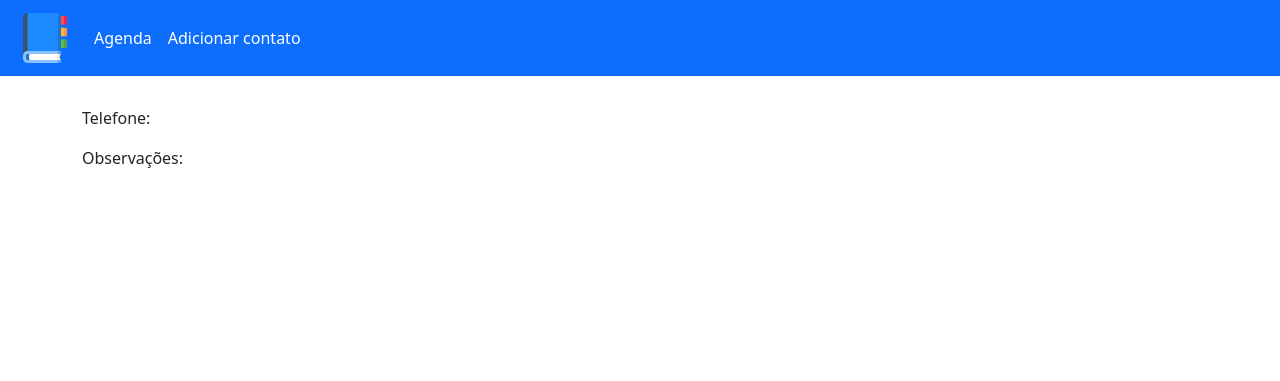
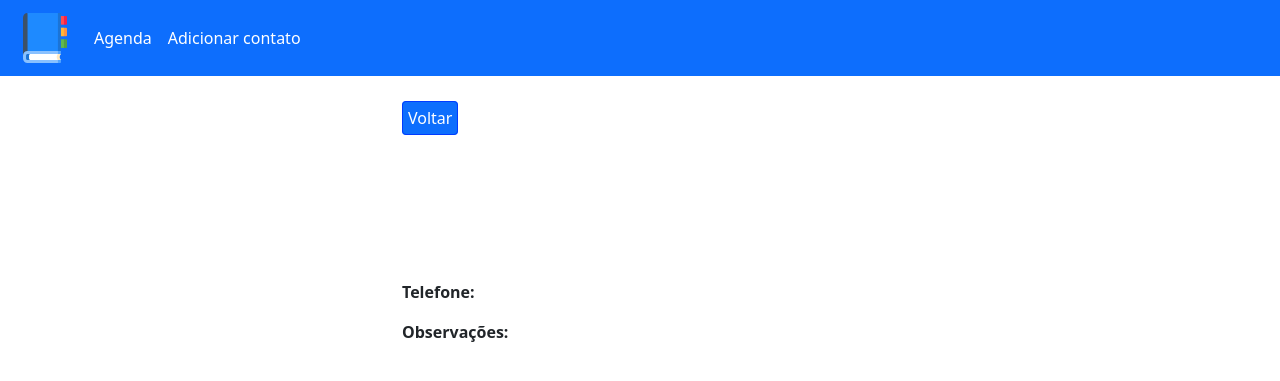
Before and after one commit to DiegoReso/Agenda-PHP-BootStrap-MySQL, a PHP site: page /show.php in a window 1280 px wide. Shown: the top 381 px of the page. Run offline with PHP 8.4, Linux system fonts and the light colour scheme; data that the repository does not hold is empty.

Commit message:
create component button

```diff
--- a/show.php
+++ b/show.php
@@ -4,6 +4,7 @@
 ?>
 
 <div class="container" id="view-contact-container">
+  <?php include_once("templates/backbtn.html");?>
   <h1 id="main-title"><?= $contact['name'];?></h1>
   <p class="bold">Telefone:</p>
   <p><?=$contact['phone']?></p>
@@ -13,6 +14,6 @@
 
 <?php
 
-include_once("templates/footer.php")
+include_once("templates/footer.php");
 
 ?>
--- /dev/null
+++ b/styles/backBtn.css
@@ -0,0 +1,18 @@
+#back-link-container{
+  display: block;
+  width: 500px;
+  margin: 30px auto 0;
+}
+
+#back-link{
+  border: 1px solid #003bff;
+  color: white;
+  border-radius: 4px;
+  padding: 5px;
+  text-decoration: none;
+  background-color: #0D6EFD;
+}
+
+#back-link:hover{
+  background-color: #0d6dfd6b;
+}
--- a/styles/home.css
+++ b/styles/home.css
@@ -1,6 +1,6 @@
 #main-title{
   text-align: center;
-  margin: 15px 0 30px;
+  margin: 150px 0 30px;
 }
 
 
@@ -9,10 +9,11 @@
   margin: 0 auto;
 }
 
+
 #contacts-table thead{
-  color: #FFF;
-  background-color: #007BFF;
+  padding: 10px;
 }
+
 
 #empty-list-text{
   text-align: center;
--- /dev/null
+++ b/styles/show.css
@@ -0,0 +1,8 @@
+#view-contact-container{
+  max-width: 500px;
+  margin: 0 auto;
+}
+
+.bold{
+  font-weight: bold;
+}
--- a/styles/style.css
+++ b/styles/style.css
@@ -1,2 +1,4 @@
 @import 'navbar.css';
 @import 'home.css';
+@import 'show.css';
+@import 'backBtn.css';
--- /dev/null
+++ b/templates/backbtn.html
@@ -0,0 +1,4 @@
+<div id="back-link-container">
+
+<a href="<?= $BASE_URL?>index.php" id="back-link">Voltar</a>
+</div>
```
